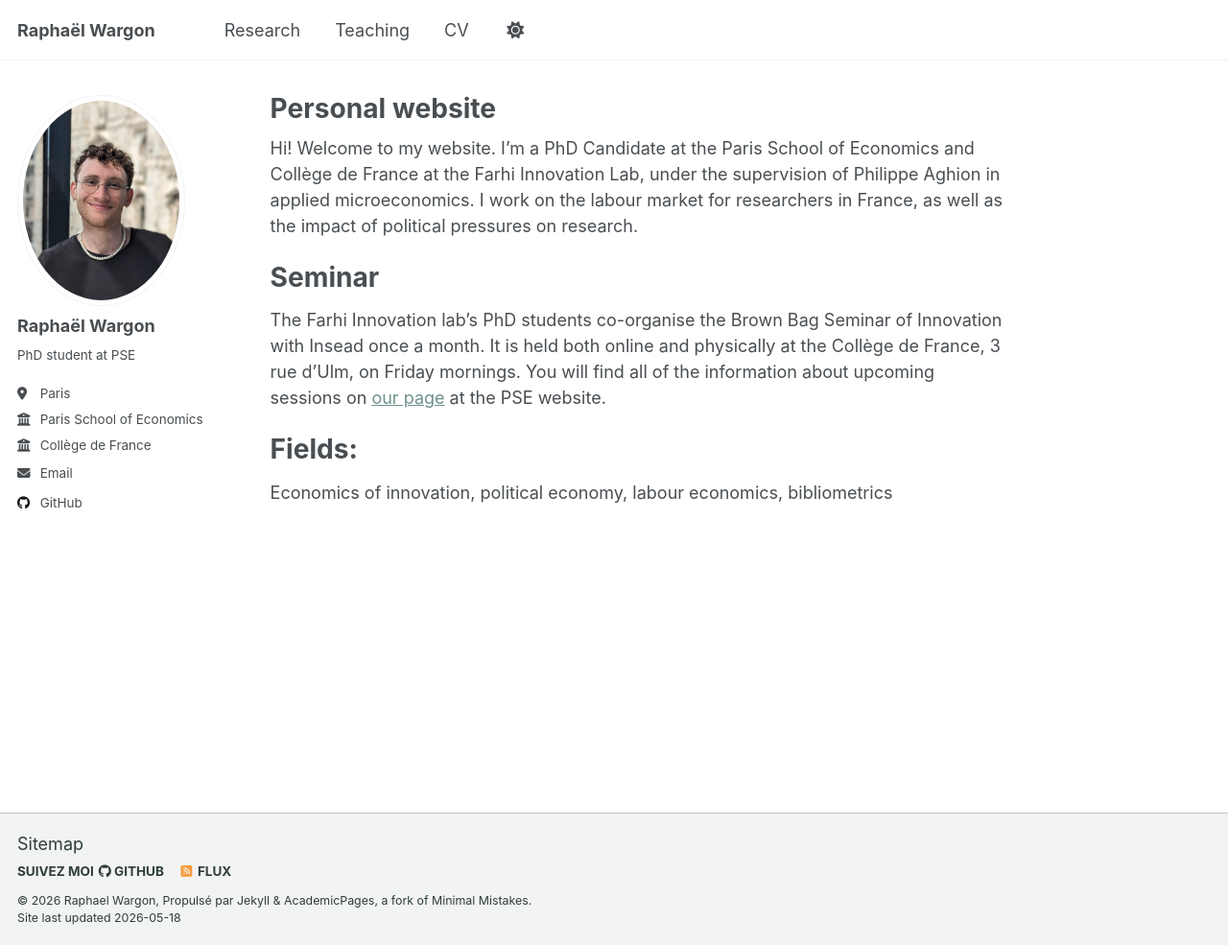
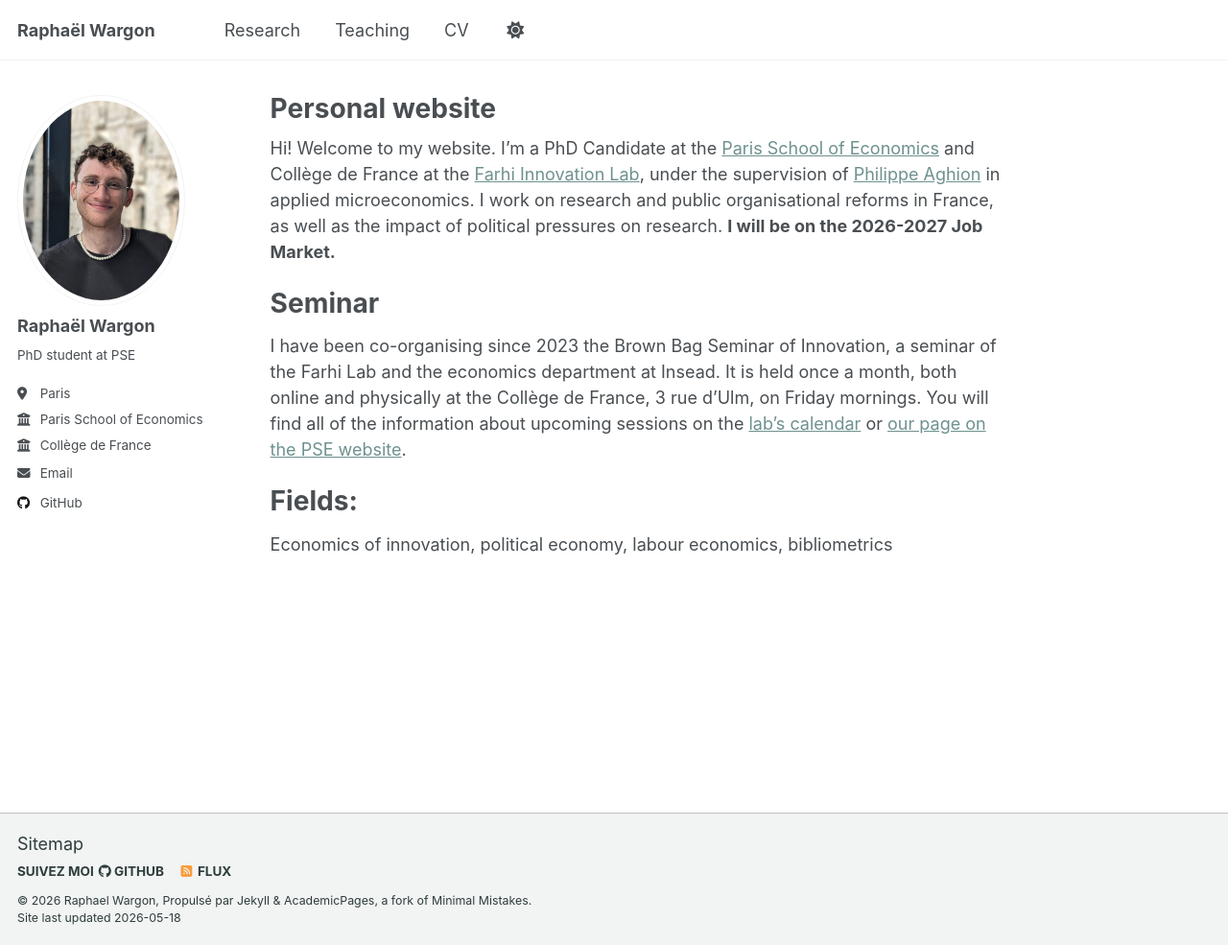
Before and after one commit to RaphaelWargon/raphaelwargon.github.io, a Jekyll site: the page built from _pages/about.md, in a window 1280 px wide and 985 px high. Shown: the whole window at 96% size. Built offline with Jekyll 4.4.1, drawn with Linux system fonts in a browser that asks for light colours; a script that is not in the unit is left out.

Commit message:
Update about.md

```diff
--- a/_pages/about.md
+++ b/_pages/about.md
@@ -7,13 +7,13 @@
   - /about.html
 ---
 
-Hi! Welcome to my website. I'm a PhD Candidate at the Paris School of Economics and Collège de France at the Farhi Innovation Lab, under the supervision of Philippe Aghion in applied microeconomics. I work on the labour market for researchers in France, as well as the impact of political pressures on research.
+Hi! Welcome to my website. I'm a PhD Candidate at the [Paris School of Economics](https://www.parisschoolofeconomics.eu/) and Collège de France at the [Farhi Innovation Lab](https://www.farhi-innovation-lab.fr/), under the supervision of [Philippe Aghion](https://www.philippeaghion.com/) in applied microeconomics. I work on research and public  organisational reforms in France, as well as the impact of political pressures on research. **I will be on the 2026-2027 Job Market.**
 
 
 Seminar
 ========
 
-The Farhi Innovation lab's PhD students co-organise the Brown Bag Seminar of Innovation with Insead once a month. It is held both online and physically at the Collège de France, 3 rue d'Ulm, on Friday mornings. You will find all of the information about upcoming sessions on [our page](https://www.parisschoolofeconomics.eu/evenements/brown-bag-economics-of-innovation-seminar/) at the PSE website.
+I have been co-organising since 2023 the Brown Bag Seminar of Innovation, a seminar of the Farhi Lab and the economics department at Insead. It is held once a month, both online and physically at the Collège de France, 3 rue d'Ulm, on Friday mornings. You will find all of the information about upcoming sessions on the [lab's calendar](https://www.farhi-innovation-lab.fr/events/) or [our page on the PSE website](https://www.parisschoolofeconomics.eu/evenements/brown-bag-economics-of-innovation-seminar/).
 
 Fields:
 ========
```
